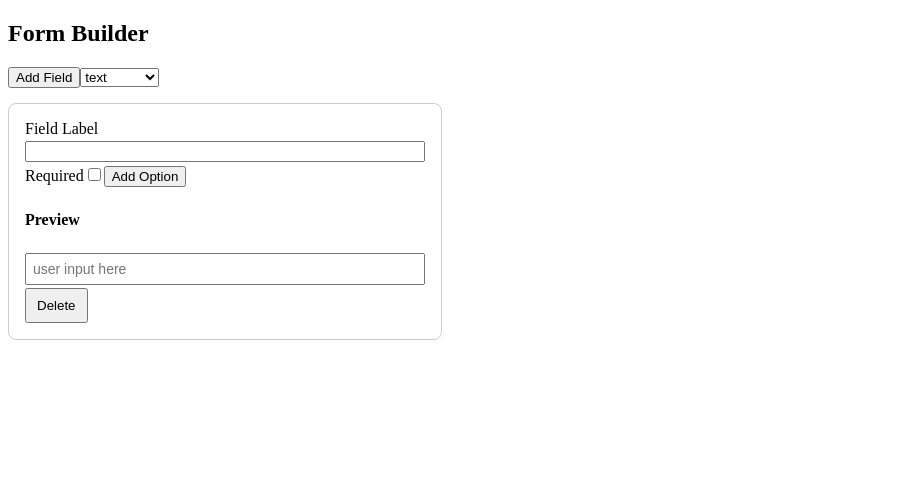
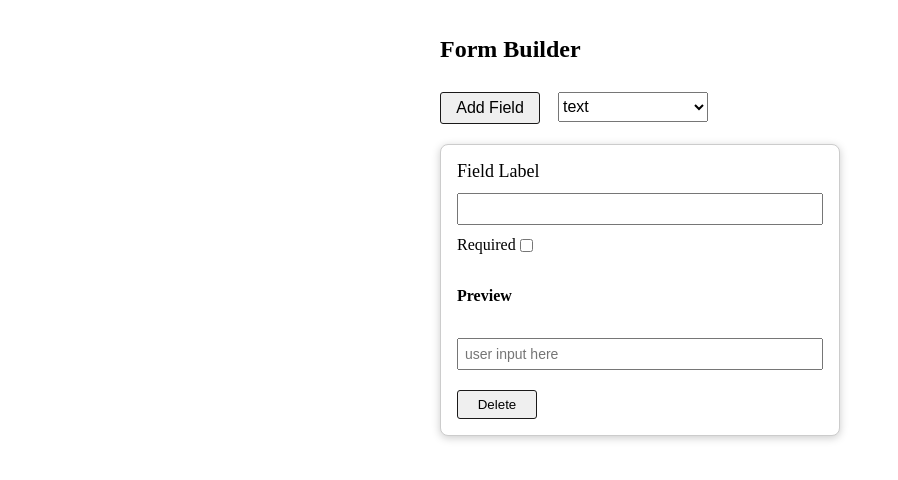
Before and after one commit to SuchitraVM/advanced-form-builder, a React (Vite) app: page / in a window 1280 px wide. Both pictures are taken after a click on the button "Add Field". Shown: the top 480 px of the page, without its empty margins (0-898 px from the left). Built offline with nearby package versions, Linux system fonts and the light colour scheme.

Commit message:
Added styling to both filedCards and BuilderPage

```diff
--- a/src/components/FieldCard.css
+++ b/src/components/FieldCard.css
@@ -4,25 +4,59 @@
   display: flex;
   flex-direction: column;
   justify-content: left;
-  align-items: left;
   row-gap: 3px;
   margin-top: 15px;
   margin-bottom: 20px;
   border-radius: 8px;
   background-color: white;
   max-width: 400px;
+  box-shadow:  0 2px 8px #ccc;
 }
 
-.required-row {
-  display: flex;
-  align-items: center;
-  gap: 8px;
+.field-label{
+  font-size: 18px;
+  font-weight: 200;
+  margin-bottom: 8px;
 }
 
-.delete-btn {
-  width: fit-content;
-  padding: 8px 10px;
+.fieldLabel{
+  padding: 6px;
+  font-size: 14px;
+}
+
+.required-now {
+  display: flex;
+  flex-direction: row;
+  align-items: flex-start;
+  margin-top: 8px;
+  margin-bottom: 8px;
+}
+
+
+
+.fieldDelete-btn {
+  width: 80px;
+  padding: 6px 10px;
+  border: 1px solid #1a1919;
+  border-radius: 3px;
+  margin-top : 9px;
   cursor: pointer;
+
+}
+
+.optionDelete-btn{
+   width: 80px;
+  padding: 6px 10px;
+  border: 1px solid #1a1919;
+  border-radius: 3px;
+  cursor: pointer;
+
+}
+
+button:hover{
+  background-color: #e2e2e2; /* Slightly darker than the default light grey */
+  border-color: #adadad;
+  transition: 0.2s
 }
 
 .fieldCard-container input[type="text"]{
@@ -33,4 +67,42 @@
 .text-preview{
   display: flex;
   flex-direction: column;
+  margin-bottom: 8px;
+  gap: 9px;
 }
+
+.select-preview{
+  margin-bottom: 8px;
+  width: 250px;
+  height: 30px;
+}
+.select-preview-container{
+  display:flex;
+  flex-direction:column;
+  gap: 9px;
+}
+
+
+.checkbox-preview{
+  display: flex;
+  flex-direction: row;
+  margin-bottom: 8px;
+}
+
+
+.option-settings{
+  display: flex;
+  flex-direction: row;
+  align-items: center;
+  gap: 3px;
+  margin-top: 5px;
+  margin-bottom: 8px;
+}
+
+.addOption-btn{
+  width: max-content;
+  padding: 6px 10px;
+  border: 1px solid #212020;
+  border-radius: 3px;
+  cursor: pointer;
+}
--- a/src/components/FieldCard.jsx
+++ b/src/components/FieldCard.jsx
@@ -5,55 +5,75 @@ export default function FieldCard(props){
 
   return (
     <div className="fieldCard-container">
-      <label>Field Label</label>
+      <label className="field-label">Field Label</label>
             <input
+            className="fieldLabel"
             value={props.label}
             onChange={(e)=>props.updateFieldLabel(props.id,e.target.value)}
             />
 
-            <div className="required-now">
-            <label >Required
-            <input type="checkbox" onChange={e =>props.updateRequired(props.id,e.target.checked)}/></label>
-            {
-            props.type === "select" &&
-              props.options.map((option,index)=>(
-                <input key={index} value={option.label} onChange={props.updateOptionLabel(props.id,index,e.target.value)} type="text" placeholder="add option name"/>
+          <div className="required-now">
+          <label>
+            Required</label>
+            <input
+              type="checkbox"
+              onChange={e => props.updateRequired(props.id, e.target.checked)}
+            />
+          </div>
 
-              ))
-            }
-            <button onClick={(e)=>props.addOption(props.id)}>Add Option</button>
-            </div>
 
+          {props.type === "select" && (
+            <>
+              {/* Wrap the map function in curly braces */}
+              {props.options.map((option, index) => (
+                <div key={index} className="option-settings">
+                  <input
+                    value={option.label}
+                    onChange={(e) => props.updateOptionLabel(props.id, index, e.target.value)}
+                    type="text"
+                    placeholder="add option name"
+                  />
+                  <button className="optionDelete-btn" onClick={() => props.deleteOption(props.id, index)}>
+                    Delete
+                  </button>
+                  </div>
+                ))}
+                <button className="addOption-btn" onClick={() => props.addOption(props.id)}>
+                  Add Option
+                </button>
+                  </>
+                )}
 
       <h4>Preview</h4>
           {
             props.type ==="text" ?
-          <label className="text-preview">
-            {props.label}
-            {props.required && "*"}
-            <input
-              type="text"
-              placeholder="user input here"
-              required={props.required} />
-          </label>
+            <div className="text-preview">
+            <label>{props.label} {props.required && "*"}</label>
+              <input
+                type="text"
+                placeholder="user input here"
+                required={props.required} />
+            </div>
             : (
             props.type === "select"  ?
-            <>
-            <label>{props.label}{props.required && "*"}</label>
+            <div className="select-preview-container">
+            <label>{props.label} {props.required && "*"}</label>
             <select className="select-preview">
+              <option>Select an option</option>
               {props.options.map((option,index)=>(
                 <option key={index} value={option.label}>{option.label}</option>
+
               ))}
             </select>
-            </>
+            </div>
             :
           <label className="checkbox-preview">
             <input type="checkbox" required={props.required} />
-            {props.label}{props.required && "*"}
+            {props.label} {props.required && "*"}
           </label>
           )
           }
-          <button className="delete-btn" onClick={()=>props.deleteField(props.id)}>Delete</button>
+          <button className="fieldDelete-btn" onClick={()=>props.deleteField(props.id)}>Delete</button>
     </div>
   )
 }
--- /dev/null
+++ b/src/pages/BuilderPage.css
@@ -0,0 +1,37 @@
+.builder-container{
+  max-width: 400px;
+  margin: auto;
+  padding : 8px 10px;
+}
+
+.controls {
+  display: flex;
+  flex-direction: row;
+  gap: 8px;
+  margin-bottom: 20px;
+}
+
+.controls button{
+  width: 100px;
+  padding: 6px 10px;
+  border: 1px solid #1a1919;
+  border-radius: 3px;
+  margin-top : 9px;
+  cursor: pointer;
+  font-size: medium;
+  font-weight: 300;
+}
+button:hover{
+  background-color: #e2e2e2; /* Slightly darker than the default light grey */
+  border-color: #adadad;
+  transition: 0.2s
+}
+
+.controls select{
+  margin-top : 9px;
+  margin-left: 10px;
+  width: 150px;
+  height: 30px;
+  font-size: 16px;
+
+}
--- a/src/pages/BuilderPage.jsx
+++ b/src/pages/BuilderPage.jsx
@@ -1,5 +1,6 @@
 import { useState,useEffect } from "react";
 import FieldCard from "../components/FieldCard"
+import "./BuilderPage.css"
 
 export default function BuilderPage() {
   const [fields, setFields] = useState(()=>JSON.parse(localStorage.getItem('fields')) || []);
@@ -66,23 +67,25 @@ export default function BuilderPage() {
 
   function deleteOption(fieldId,optionId){
     const optionDelete = fields.map((field)=>(
-      fieldId === field.id ?
+      fieldId === field.id ? (field.options.length > 1 ?
       {...field,
-       options : field.options.filter((option,index)=>(optionId !== index)) }:
-        field
+       options :  field.options.filter((option,index)=>(optionId !== index)) }:
+        field ) : field
     ))
     setFields(optionDelete)
   }
 
   return (
-    <div>
+    <div className="builder-container">
       <h2>Form Builder</h2>
+      <div className="controls">
       <button onClick={addFields}>Add Field</button>
       <select value={selectedFieldType} onChange={(e)=>setSelectedFieldType(e.target.value)}>
         <option value="text">text</option>
         <option value="checkbox">checkbox</option>
         <option value="select">select</option>
       </select>
+      </div>
       {
         fields.map((field=>(
           /* settings section*/
@@ -96,6 +99,9 @@ export default function BuilderPage() {
             updateFieldLabel={updateFieldLabel}
             updateRequired={updateRequired}
             deleteField = {deleteField}
+            addOption={addOption}
+            deleteOption={deleteOption}
+            updateOptionLabel={updateOptionLabel}
             />
 
         )))
```
